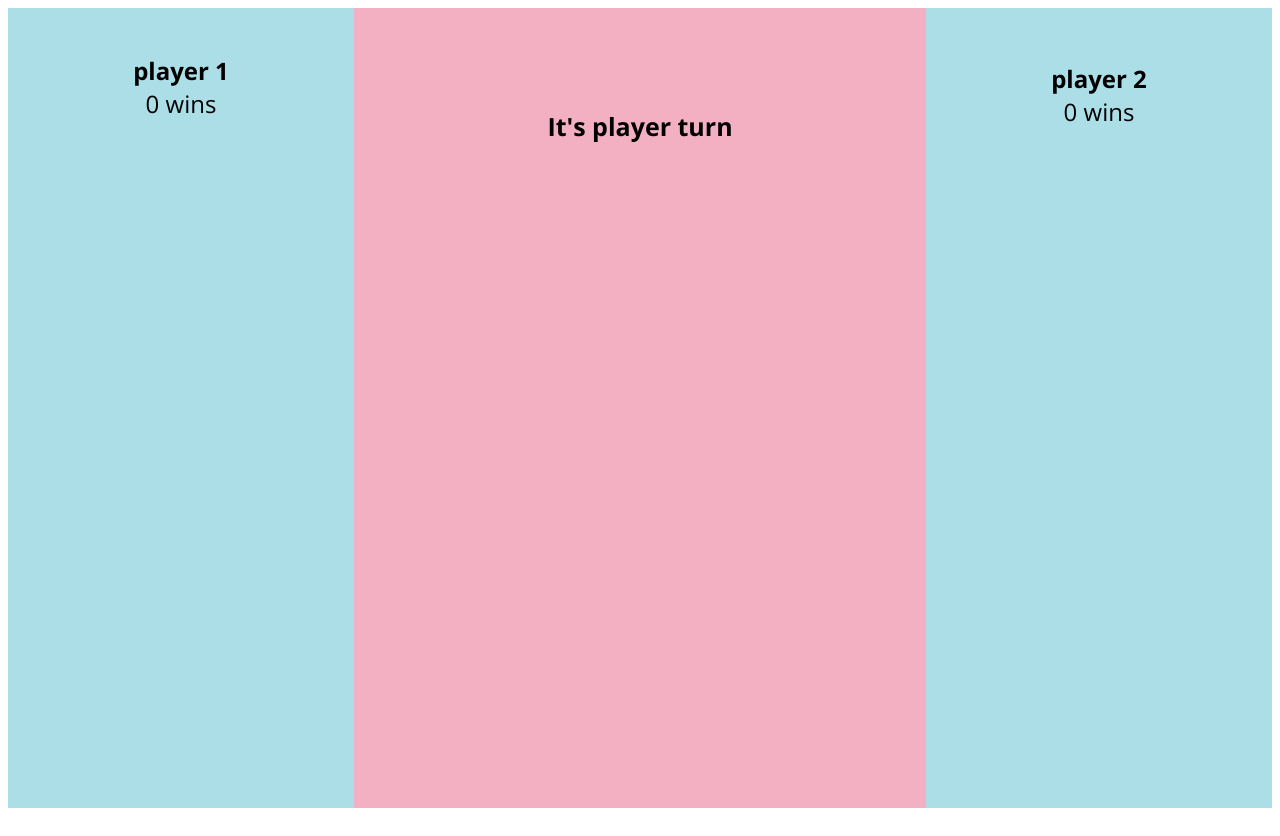
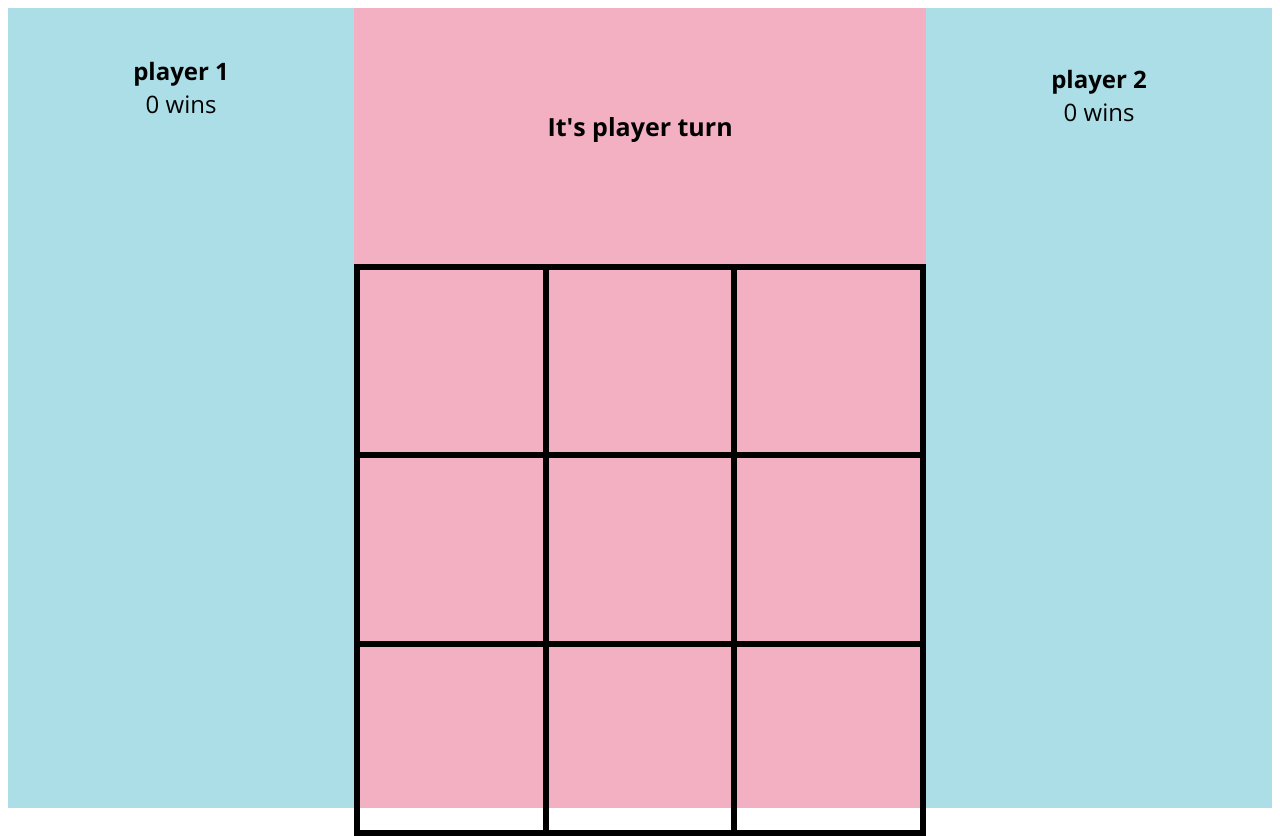
Before and after one commit to camianderson/rainbow-challenge, a plain HTML site: page index.html in a window 1280 px wide. Drawn offline with nearby package versions, Linux system fonts and the light colour scheme.

Commit message:
Add table to the CSS

```diff
--- a/index.html
+++ b/index.html
@@ -17,19 +17,19 @@
         <h2>It's player turn</h2>
         <table>
           <tr>
-            <td></td>
-            <td></td>
-            <td></td>
+            <td class="top1"></td>
+            <td class="top2"></td>
+            <td class="top3"></td>
           </tr>
           <tr>
-            <td></td>
-            <td></td>
-            <td></td>
+            <td class="mid1"></td>
+            <td class="mid2"></td>
+            <td class="mid3"></td>
           </tr>
           <tr>
-            <td></td>
-            <td></td>
-            <td></td>
+            <td class="bottom1"></td>
+            <td class="bottom2"></td>
+            <td class="bottom3"></td>
           </tr>
         </table>
     </section>
--- a/style.css
+++ b/style.css
@@ -49,3 +49,23 @@ p {
     font-size: 24px;
     margin-top: 0;
 }
+table {
+    width: 100%;
+    border-collapse:collapse;
+    margin: 20px;
+  }
+
+  td {
+    width: 33.3%;
+    border: 6px solid black;
+  }
+
+  td:after {
+    content: "";
+    display: block;
+    margin-top: 100%;
+  }
+
+  td {
+    border: 6px solid black;
+  }
```
